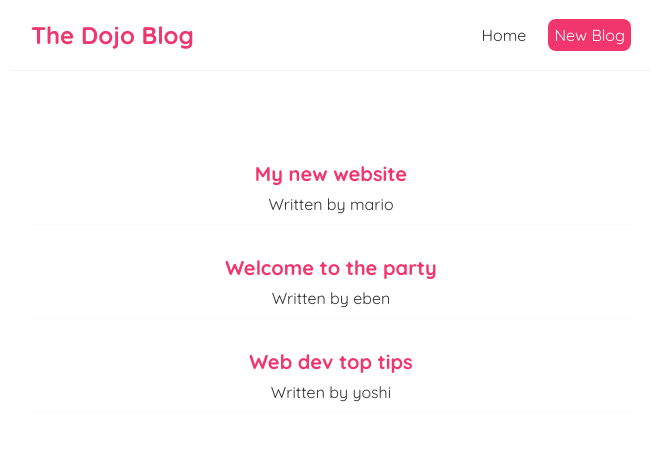
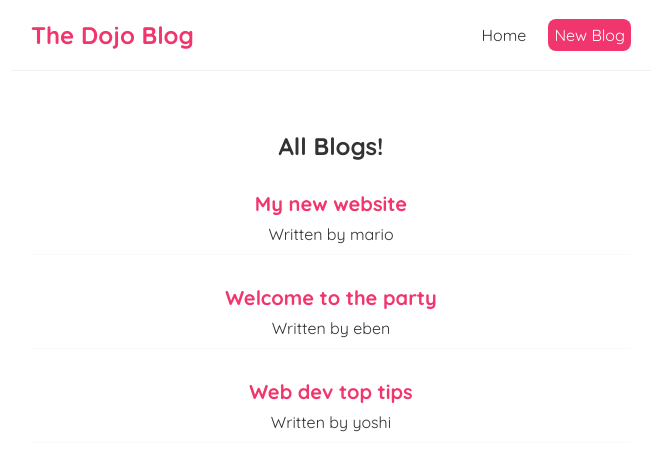
Before and after one commit to ebenofere/react-netninja, a React (Create React App) app: page /create in a window 1280 px wide. Shown: the top 470 px of the page, without its empty margins (309-971 px from the left). Built offline with nearby package versions, Linux system fonts and the light colour scheme.

Commit message:
Learning to use "props"

```diff
--- /dev/null
+++ b/src/BlogList.js
@@ -0,0 +1,16 @@
+const BlogList = ({ blogs, title}) => {
+
+    return (
+        <div className="blog-list">
+        <h2>{ title }</h2>
+        {blogs.map((blog) => (
+            <div className="blog-preview" key={blog.id}>
+                <h2>{ blog.title }</h2>
+                <p>Written by { blog.author }</p>
+            </div>
+        ))}
+    </div>
+    );
+}
+
+export default BlogList
--- a/src/Home.js
+++ b/src/Home.js
@@ -1,25 +1,16 @@
 import { useState } from 'react';
+import BlogList from './BlogList';
 
 const Home = () => {
-    // let name = 'Mario';
     const [blogs, setBlogs] = useState([
         { id:1, title: 'My new website', author: 'mario', body: 'lorem ipsum...' },
         { id:2, title: 'Welcome to the party', author: 'eben', body: 'lorem ipsum...' },
         { id:3, title: 'Web dev top tips', author: 'yoshi', body: 'lorem ipsum...' }
     ]);
 
-
     return (
         <div className="home">
-            {blogs.map((blog) => (
-                <div className="blog-preview" key={blog.id}>
-                    <h2>{ blog.title }</h2>
-                    <p>Written by { blog.author }</p>
-
-                </div>
-            ))
-            }
-
+            <BlogList blogs={blogs} title="All Blogs!" />
         </div>
     );
 }
```
Also changed, not shown: src/practice.txt.
